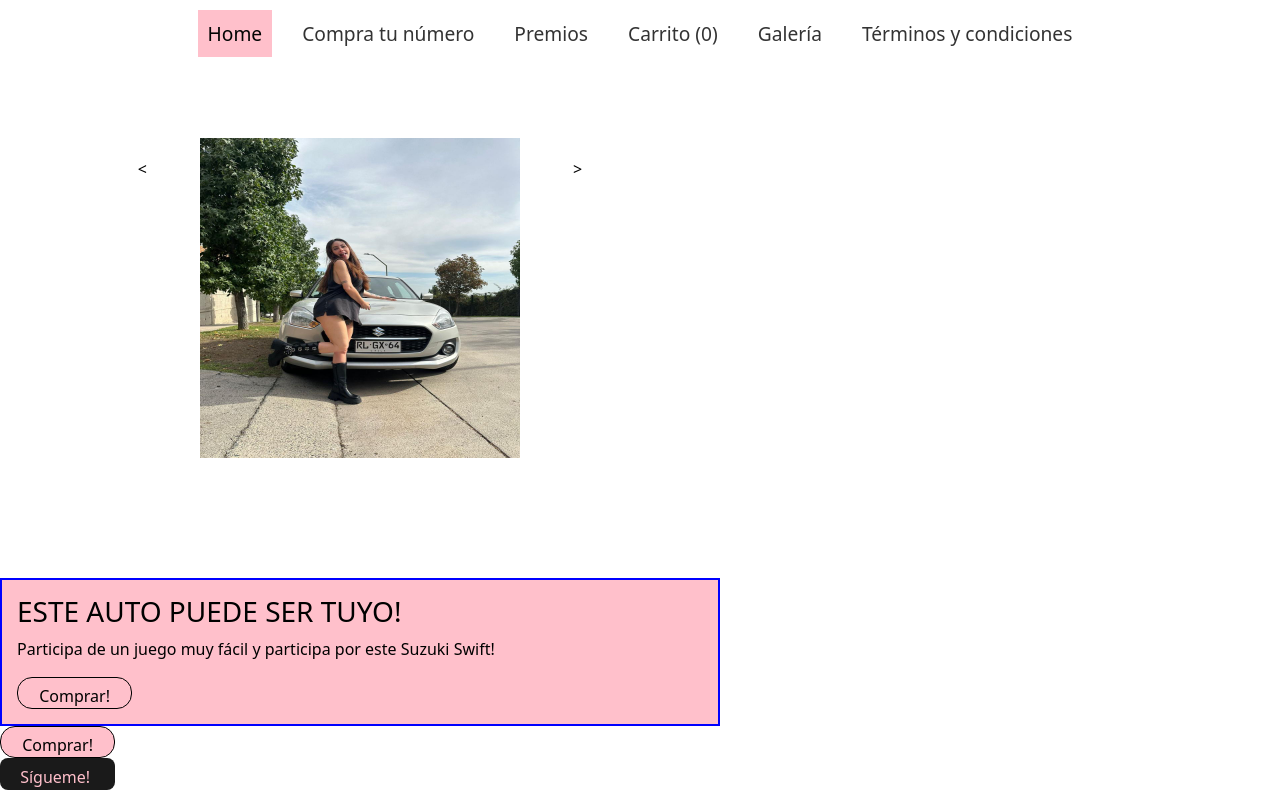
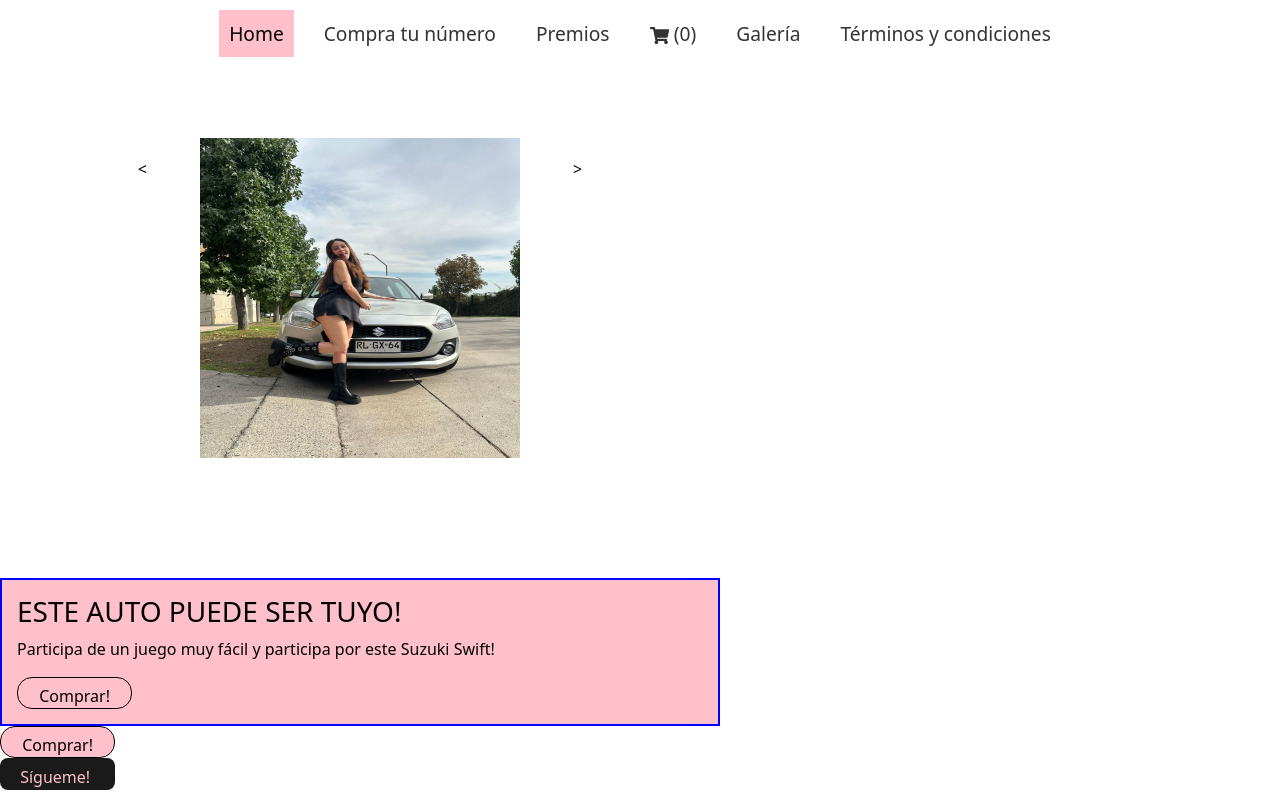
Before and after one commit to gonzalolavin99/Michelson-Cosmetics, a React app in the folder WEB/: page / in a window 1280 px wide. Built offline with nearby package versions, Linux system fonts and the light colour scheme; the HTML template or start-up script is replaced by a standard one.

Commit message:
Cambio visual  carrito

```diff
--- a/WEB/src/components/Bar.jsx
+++ b/WEB/src/components/Bar.jsx
@@ -1,6 +1,8 @@
 import React from "react";
 import { NavLink } from "react-router-dom";
 import { useTicket } from "../context/TicketContext";
+import { FaShoppingCart } from "react-icons/fa";
+
 
 const Navbar = () => {
   const { cantidadTickets } = useTicket(); // Consumir el contexto
@@ -31,7 +33,8 @@
 
           <li className="nav-item">
             <NavLink className={setActiveClass} to="/carrito">
-              Carrito{" "}
+            <FaShoppingCart />
+{" "}
               {cantidadTickets !== undefined && (
                 <span>({cantidadTickets})</span>
               )}
```
